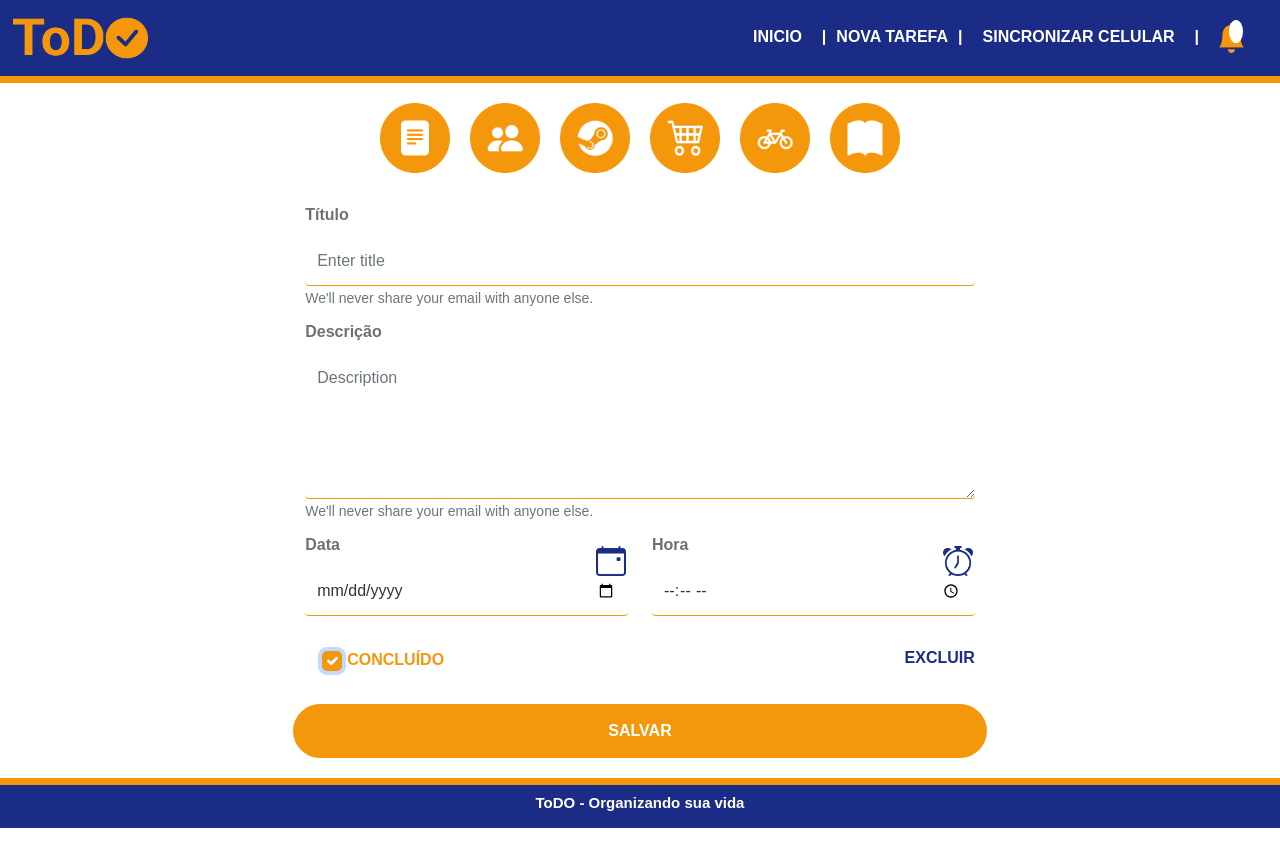
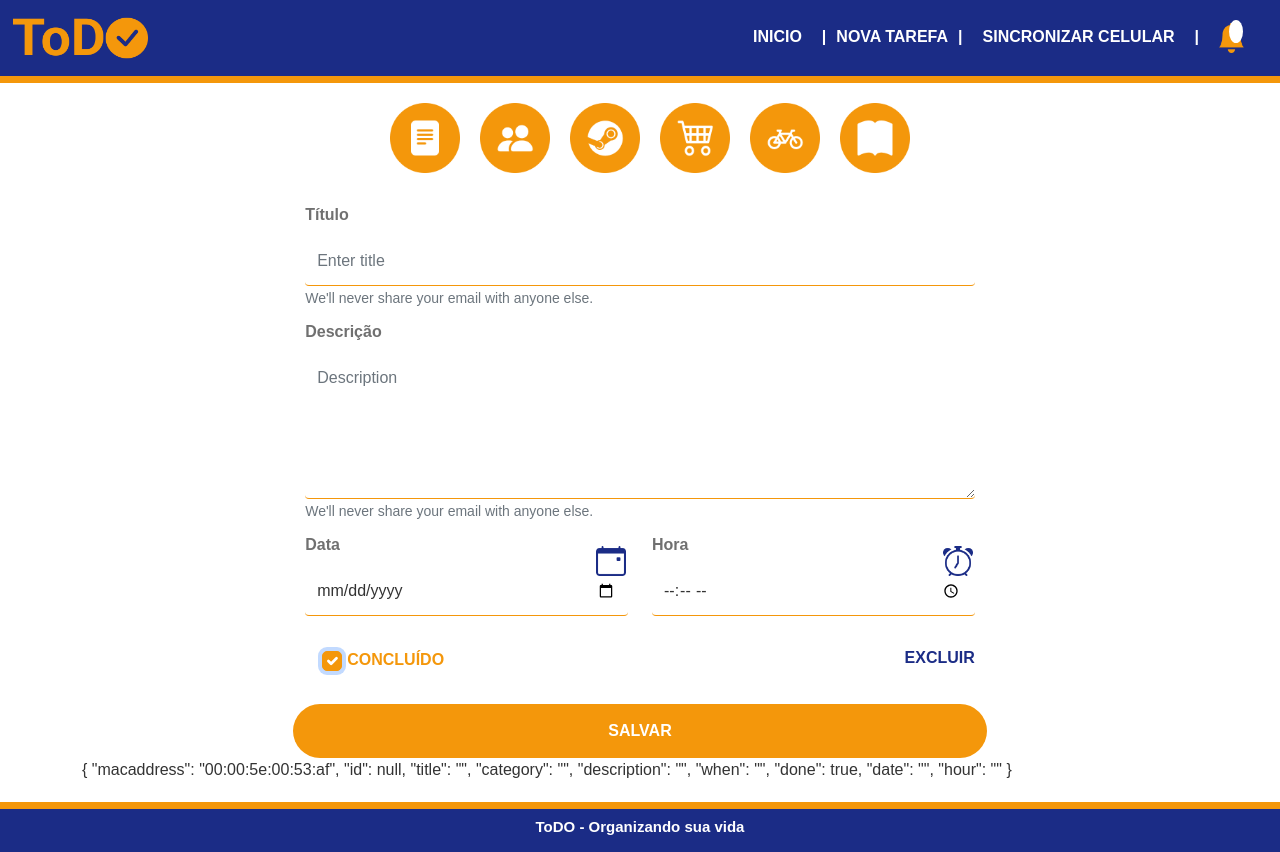
Before and after one commit to IN0C3NC10/ToDO, a Vue app in the folder client/: page /#/Task in a window 1280 px wide. Both pictures are taken after a click on the checkbox "CONCLUÍDO". Before the commit the page ends 828 px from the top, so only its background shows below. Built offline with nearby package versions, Linux system fonts and the light colour scheme; no server answers.

Commit message:
Added Task-Store and Icons in utils changed

```diff
--- a/client/src/components/TaskCard.vue
+++ b/client/src/components/TaskCard.vue
@@ -2,7 +2,7 @@
 <div class="col">
     <div class="card">
         <div class="card-body">
-            <img :src="taskIcons[category]" alt="#" />
+            <img :src="taskIcons[category].path" alt="Icone da Tarefa" />
             <h5>{{ title }}</h5>
         </div>
         <div class="card-footer">
--- a/client/src/services/tasks.js
+++ b/client/src/services/tasks.js
@@ -1,27 +1,48 @@
 import axios from 'axios';
 import { ref } from 'vue';
 
-export default function serviceTasks(){
+export default function serviceTasks() {
     const url = 'http://localhost:3000/';
     const tasks = ref([]);
     const late = ref();
+    const errors = ref('');
 
     //============= GET TASKS =============//
-    const getTasks = async(filter)=>{
-        let response = await axios.get(url+'task/filter/'+filter+'/00:00:5e:00:53:af');
+    const getTasks = async (filter) => {
+        let response = await axios.get(url + 'task/filter/' + filter + '/00:00:5e:00:53:af');
         tasks.value = response.data;
     }
 
     //============= LATE TASKS =============//
-    const lateTasks = async()=>{
-        let response = await axios.get(url+'task/filter/late/00:00:5e:00:53:af');
+    const lateTasks = async () => {
+        let response = await axios.get(url + 'task/filter/late/00:00:5e:00:53:af');
         late.value = response.data.length;
     }
 
-    return{
+    //============= STORE TASK =============//
+    const storeTask = async (data) => {
+        errors.value = '';
+        let response = await axios.get(url + 'task/filter/late/00:00:5e:00:53:af');
+        late.value = response.data.length;
+
+        try {
+            await axios.post(url + 'task', data);
+        } catch (e) {
+            if (e.response.status === 422) {
+                // ..caso algum problema de validação seja encontrado ele percorre os erros e os agrupa noo mesmo item
+                for (let key in e.response.data.errors) {
+                    errors.value += e.response.data.errors[key][0] + ' ';
+                }
+            }
+        }
+    }
+
+    return {
+        errors,
         tasks,
         late,
         getTasks,
-        lateTasks
+        lateTasks,
+        storeTask
     }
 }
--- a/client/src/utils/taskIcons.js
+++ b/client/src/utils/taskIcons.js
@@ -6,12 +6,13 @@ import iconSports from "../assets/sports.png";
 import iconStudy from "../assets/study.png";
 
 const taskIcons = [
-    iconDefault,
-    iconFriends,
-    iconGames,
-    iconShopping,
-    iconSports,
-    iconStudy
+    {id: 0, path: null},
+    {id: 1, path: iconDefault},
+    {id: 2, path: iconFriends},
+    {id: 3, path: iconGames},
+    {id: 4, path: iconShopping},
+    {id: 5, path: iconSports},
+    {id: 6, path: iconStudy},
 ];
 
 export default taskIcons;
--- a/client/src/views/Task.vue
+++ b/client/src/views/Task.vue
@@ -5,43 +5,45 @@
         <div class="container">
             <div class="row">
                 <div class="col-12 icons-list text-center">
-                    <button class="col" v-for="i in taskIcons" :key="i" v-on:click.stop="this.active=i" type="buttom">
-                        <img class="task-icon" :class="active && active != i ? 'inactive' : null" :src="i" alt="Tipo da Tarefa" />
+                    <button class="col" v-for="i in taskIcons" :key="i.id" v-on:click.stop="this.changeType(i.id)" type="buttom">
+                        <template v-if="i.id>0">
+                            <img class="task-icon" :class="form.category!= '' && form.category != i.id ? 'inactive' : null" :src="i.path" alt="Tipo da Tarefa" />
+                        </template>
                     </button>
                 </div>
             </div>
         </div>
         <div class="container">
-            <form class="form">
+            <form class="form" @submit.prevent="saveTask">
                 <div class="row">
                     <div class="form-group col-12">
                         <label for="title">Título</label>
-                        <input type="text" class="form-control" id="title" placeholder="Enter title">
+                        <input v-model="form.title" type="text" class="form-control" id="title" placeholder="Enter title">
                         <small id="titleHelp" class="form-text text-muted">We'll never share your email with anyone else.</small>
                     </div>
                 </div>
                 <div class="row">
                     <div class="form-group col-12">
                         <label for="text">Descrição</label>
-                        <textarea rows="5" class="form-control" id="text" placeholder="Description" />
+                        <textarea v-model="form.description" rows="5" class="form-control" id="text" placeholder="Description" />
                         <small id="textHelp" class="form-text text-muted">We'll never share your email with anyone else.</small>
                     </div>
                 </div>
                 <div class="row">
                     <div class="form-group col-md-6 col-sm-12">
                         <label for="date">Data</label>
-                        <input type="date" class="form-control" id="date" placeholder="Date">
+                        <input v-model="form.date" type="date" class="form-control" id="date">
                         <img src="../assets/calendar.png" alt="Calendário" />
                     </div>
                     <div class="form-group col-md-6 col-sm-12">
                         <label for="hour">Hora</label>
-                        <input type="time" class="form-control" id="hour" placeholder="Hour">
+                        <input v-model="form.hour" type="time" class="form-control" id="hour">
                         <img src="../assets/clock.png" alt="Relógio" />
                     </div>
                 </div>
                 <div class="row options">
                     <div class="form-check col">
-                        <input type="checkbox" class="form-check-input" id="done">
+                        <input v-model="form.done" type="checkbox" class="form-check-input" id="done">
                         <label class="form-check-label" for="done">CONCLUÍDO</label>
                     </div>
                     <div class="form-group col">
@@ -52,7 +54,7 @@
                     <button type="submit" class="btn bck-two">SALVAR</button>
                 </div>
             </form>
-
+{{ form }}
         </div>
     </div>
     <!-- <Footer /> -->
@@ -69,6 +71,10 @@ import "bootstrap/dist/css/bootstrap.css";
 import serviceTask from "../services/tasks.js";
 //============ Utils ============//
 import taskIcons from "../utils/taskIcons.js";
+//============ Features ============//
+import {
+    reactive
+} from '@vue/reactivity';
 
 export default {
     name: "Task",
@@ -85,14 +91,15 @@ export default {
             this.filter = params;
             this.allTasks(params);
         },
-
+        async changeType(params) {
+            this.form.category = params;
+        },
     },
 
     //============ Variáveis ============//
     data() {
         return {
             filter: 'today',
-            active: false,
         }
     },
 
@@ -100,11 +107,25 @@ export default {
     setup() {
         // recupera os itens do service
         const {
+            tasks,
+            late,
             getTasks,
             lateTasks,
-            tasks,
-            late
+            storeTask,
         } = serviceTask();
+
+        //..dados do formulário, e adicionais que precisam ser salvos
+        const form = reactive({
+            macaddress: '00:00:5e:00:53:af',
+            id: null,
+            title: '',
+            category: '',
+            description: '',
+            when: '',
+            done: false,
+            date: '',
+            hour: '',
+        })
 
         //.. é definido as funções para serem chamadas a qualquer momento
         //============ All ============//
@@ -117,13 +138,23 @@ export default {
             await lateTasks();
         };
 
+        //============ Save Task ============//
+        const saveTask = async () => {
+            form.when = form.date + ' ' + form.hour;
+            await storeTask({
+                ...form
+            });
+        };
+
         //.. retorna os itens para serem usados pelo vue (funções e variaveis)
         return {
+            form,
             taskIcons,
             tasks,
             late,
             allTasks,
-            pastTasks
+            pastTasks,
+            saveTask,
         };
     },
 
```
